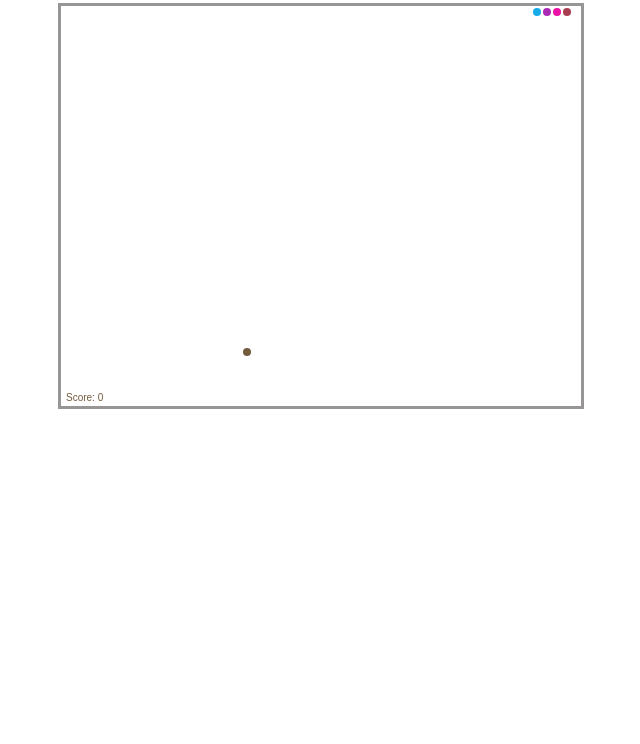
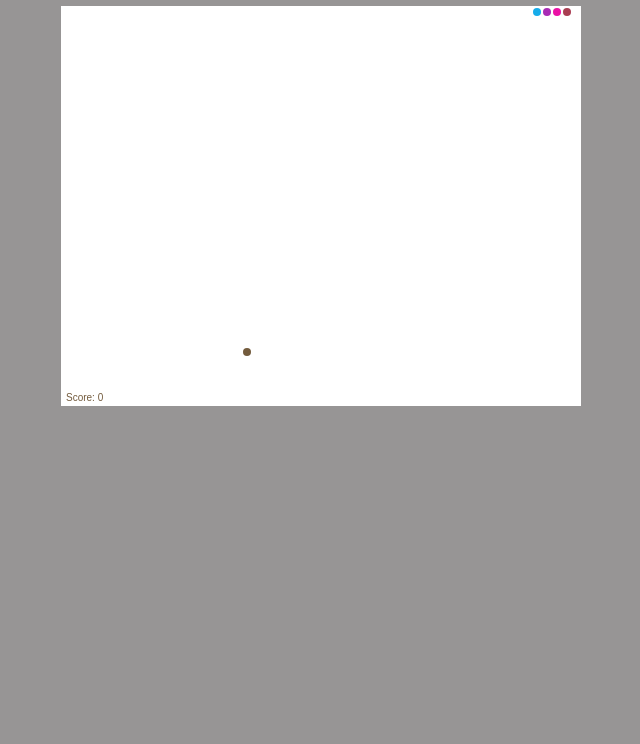
Before and after one commit to ShayShayBeekay/Snake-Electron, a website: page src/index.html in a window 1280 px wide. Shown: the part 56-800 px from the top of the page, without its empty margins (319-959 px from the left). Drawn offline with Linux system fonts and the light colour scheme.

Commit message:
Updates to stylesheet:

```diff
--- a/src/css/styles.css
+++ b/src/css/styles.css
@@ -1,6 +1,8 @@
 body {
   text-align:center;
   font-family: helvetica;
+  color: white;
+  background-color: rgb(151, 149, 149);
 }
 h3 {
   text-align:center !important;
```
